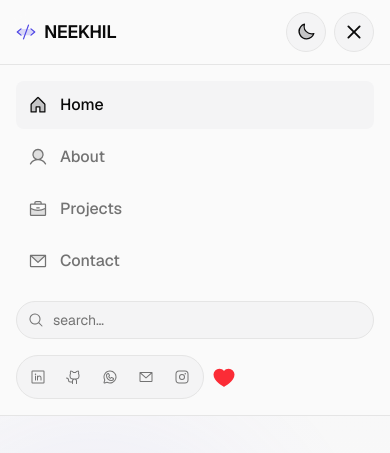
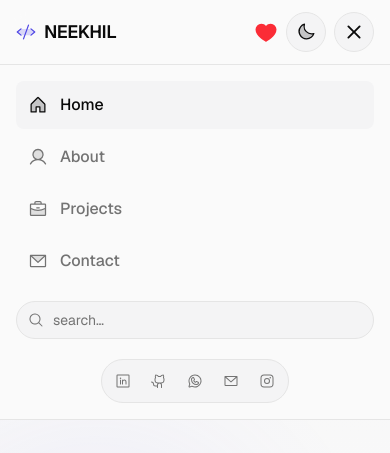
Before and after one commit to ineekhil/portfolio-software-engineer, a Next.js app: page / in a window 390 px wide. Both pictures are taken after a click on the button 354 px from the left and 32 px from the top of the page. Shown: the top 453 px of the page. Built offline with nearby package versions, Linux system fonts and the light colour scheme.

Commit message:
responsive

```diff
--- a/components/layout/navbar.tsx
+++ b/components/layout/navbar.tsx
@@ -116,6 +116,7 @@ export function Navbar() {
           </div>
 
           <div className="flex items-center gap-2 md:hidden">
+            <HeaderDecorIcons onNavigate={() => setOpen(false)} />
             <ThemeToggle className="shrink-0 rounded-full" />
             <IconTooltip
               label={open ? "Close menu" : "Open menu"}
@@ -172,9 +173,8 @@ export function Navbar() {
               })}
             </nav>
             <HeaderSearch className="max-w-none" />
-            <div className="flex flex-wrap items-center gap-2">
-              <HeaderSocial className="self-start" />
-              <HeaderDecorIcons onNavigate={() => setOpen(false)} />
+            <div className="flex justify-center pt-1">
+              <HeaderSocial />
             </div>
           </Container>
         </div>
```
